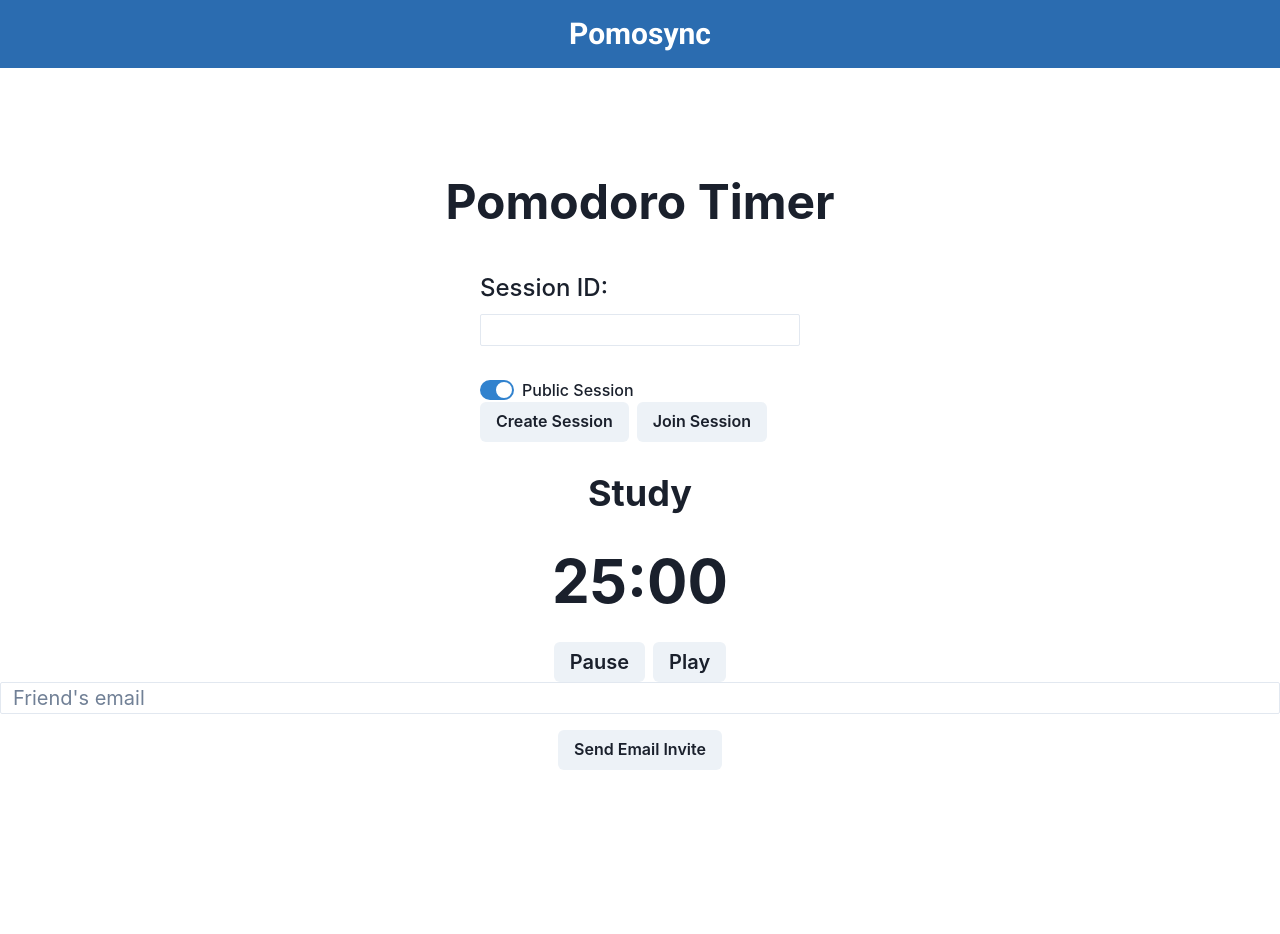
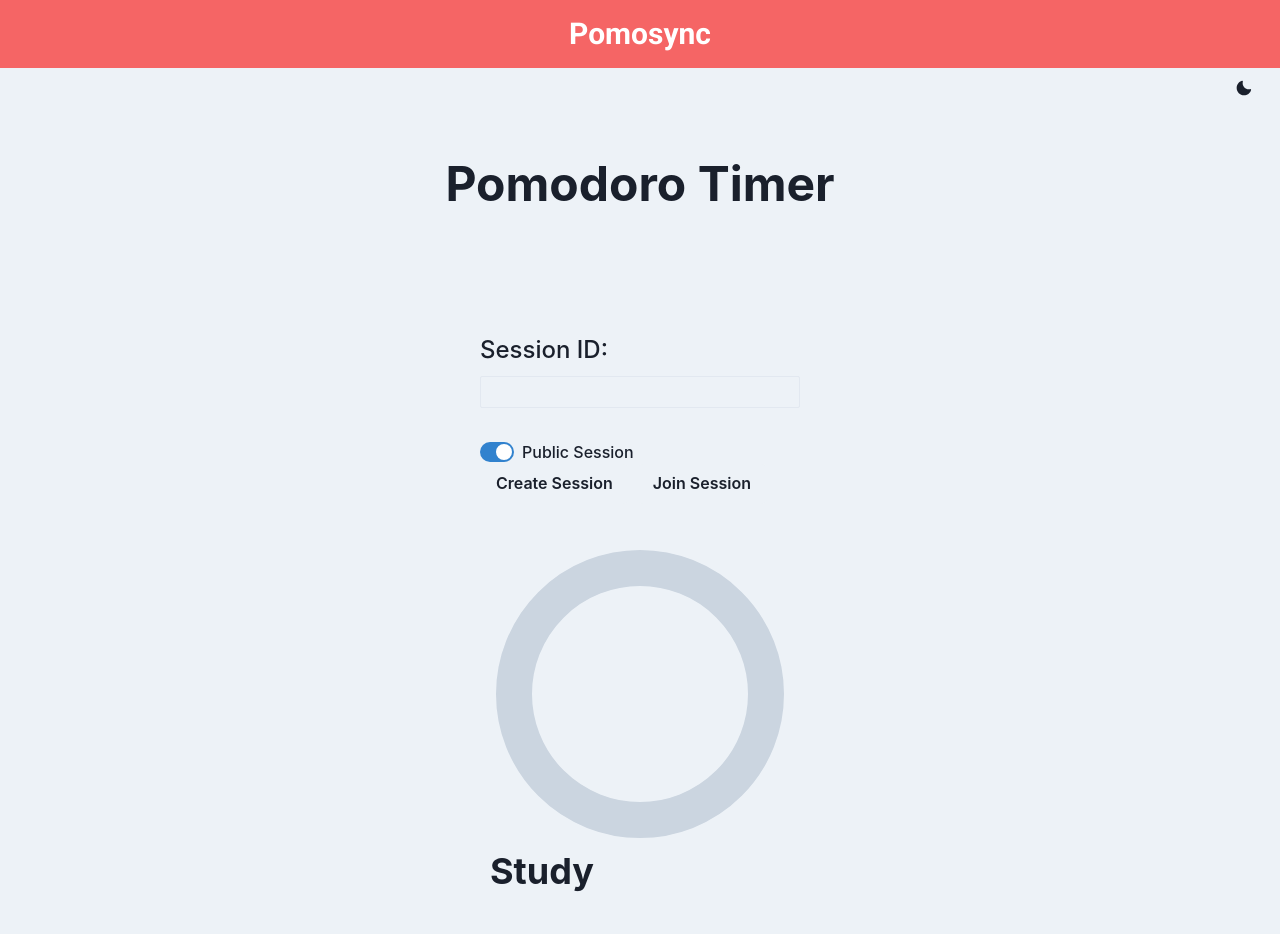
Before and after one commit to lucionathan/pomodoro, a Next.js app in the folder pomodoro-frontend/: page /pomodoro in a window 1280 px wide. Shown: the top 934 px of the page. Before the commit the page ends 868 px from the top, so only its background shows below. Built offline with nearby package versions, Linux system fonts and the light colour scheme; no server answers.

Commit message:
adding some style to pomodoro pageg

```diff
--- a/pomodoro-frontend/package.json
+++ b/pomodoro-frontend/package.json
@@ -9,6 +9,7 @@
     "lint": "next lint"
   },
   "dependencies": {
+    "@chakra-ui/icons": "^2.0.18",
     "@chakra-ui/react": "^2.5.3",
     "@emotion/react": "^11.10.6",
     "@emotion/styled": "^11.10.6",
--- a/pomodoro-frontend/src/pages/header.tsx
+++ b/pomodoro-frontend/src/pages/header.tsx
@@ -28,7 +28,7 @@ const Header: React.FC = () => {
   };
 
   return (
-    <Box bg="blue.600" p={4} color="white">
+    <Box bg="red.400" p={4} color="white">
       <Flex justifyContent="space-between" alignItems="center" w="100%">
         <Box>
           {user && (
--- a/pomodoro-frontend/src/pages/pomodoro/index.tsx
+++ b/pomodoro-frontend/src/pages/pomodoro/index.tsx
@@ -1,4 +1,4 @@
-import React, { useState, useEffect, useContext, useRef } from 'react';
+import React, { useState, useEffect, useRef } from "react";
 import {
   Box,
   Button,
@@ -9,7 +9,12 @@ import {
   Text,
   Switch,
   HStack,
+  useColorMode,
+  IconButton,
+  CircularProgress,
+  VStack,
 } from "@chakra-ui/react";
+import { MoonIcon, SunIcon } from "@chakra-ui/icons";
 
 const Pomodoro: React.FC = () => {
   const [time, setTime] = useState(0);
@@ -18,7 +23,7 @@ const Pomodoro: React.FC = () => {
   const [ws, setWebSocket] = useState<WebSocket | null>(null);
   const [isPublic, setIsPublic] = useState(true);
   const [friendEmail, setFriendEmail] = useState('');
-
+  const { colorMode, toggleColorMode } = useColorMode();
 
   const handleSendEmailInvite = async () => {
     if (!sessionID || !friendEmail) return;
@@ -136,19 +141,38 @@ const Pomodoro: React.FC = () => {
     return operationType;
   }
 
+  const progressValue = () => {
+    const checkType = time % (studyTime + restingTime);
+    const decreasingTime = checkType < studyTime ? studyTime - checkType : restingTime - (checkType - studyTime);
+
+    if (checkType < studyTime) {
+      return ((studyTime - decreasingTime) / studyTime) * 100;
+    } else {
+      return ((restingTime - decreasingTime) / restingTime) * 100;
+    }
+  };
+
   return (
-    <Box
+    <VStack
+      spacing={10}
       display="flex"
-      flexDirection="column"
       alignItems="center"
       justifyContent="center"
-      height="100vh"
-      mx="auto"
+      minHeight="100vh"
+      px={4}
+      bgColor={colorMode === "light" ? "gray.100" : "gray.700"}
     >
-
+      <Flex width="100%" justifyContent="flex-end">
+        <IconButton
+          icon={colorMode === "light" ? <MoonIcon /> : <SunIcon />}
+          onClick={toggleColorMode}
+        />
+      </Flex>
+      <Box>
         <Text fontSize="5xl" fontWeight="bold">
           Pomodoro Timer
         </Text>
+      </Box>
       <Box>
         <audio ref={audioRef} src="/alarm.mp3" />
       </Box>
@@ -179,17 +203,34 @@ const Pomodoro: React.FC = () => {
           <Button onClick={handleJoinSession}>Join Session</Button>
         </Flex>
       </FormControl>
-      <Text fontSize="4xl" fontWeight="bold" mt="6">{displayType()}</Text>
+      <Box>
+        <CircularProgress
+          value={progressValue()}
+          size="300px"
+          thickness="12px"
+          color="red.400"
+          capIsRound
+          trackColor={colorMode === "light" ? "gray.300" : "gray.600"}
+        >
+          <Box>
+            <Text fontSize="4xl" fontWeight="bold">
+              {displayType()}
+            </Text>
             <Text fontSize="6xl" fontWeight="bold" my={4}>
               {displayTime()}
             </Text>
+          </Box>
+        </CircularProgress>
+
+      </Box>
       <Flex>
         <Button fontSize="xl" onClick={handlePause} mr={2}>
           Pause
         </Button>
-        <Button fontSize="xl" onClick={handlePlay}>Play</Button>
+        <Button fontSize="xl" onClick={handlePlay}>
+          Play
+        </Button>
       </Flex>
-
       <Input
         type="email"
         id="friend-email"
@@ -203,8 +244,9 @@ const Pomodoro: React.FC = () => {
       <Button onClick={handleSendEmailInvite}>
         Send Email Invite
       </Button>
-    </Box>
+    </VStack>
   );
+
 };
 
 export default Pomodoro;
```
Also changed, not shown: 1 other file (tests, documents, lock files or other folders). Lines whose indentation alone changed are shown as unchanged.
